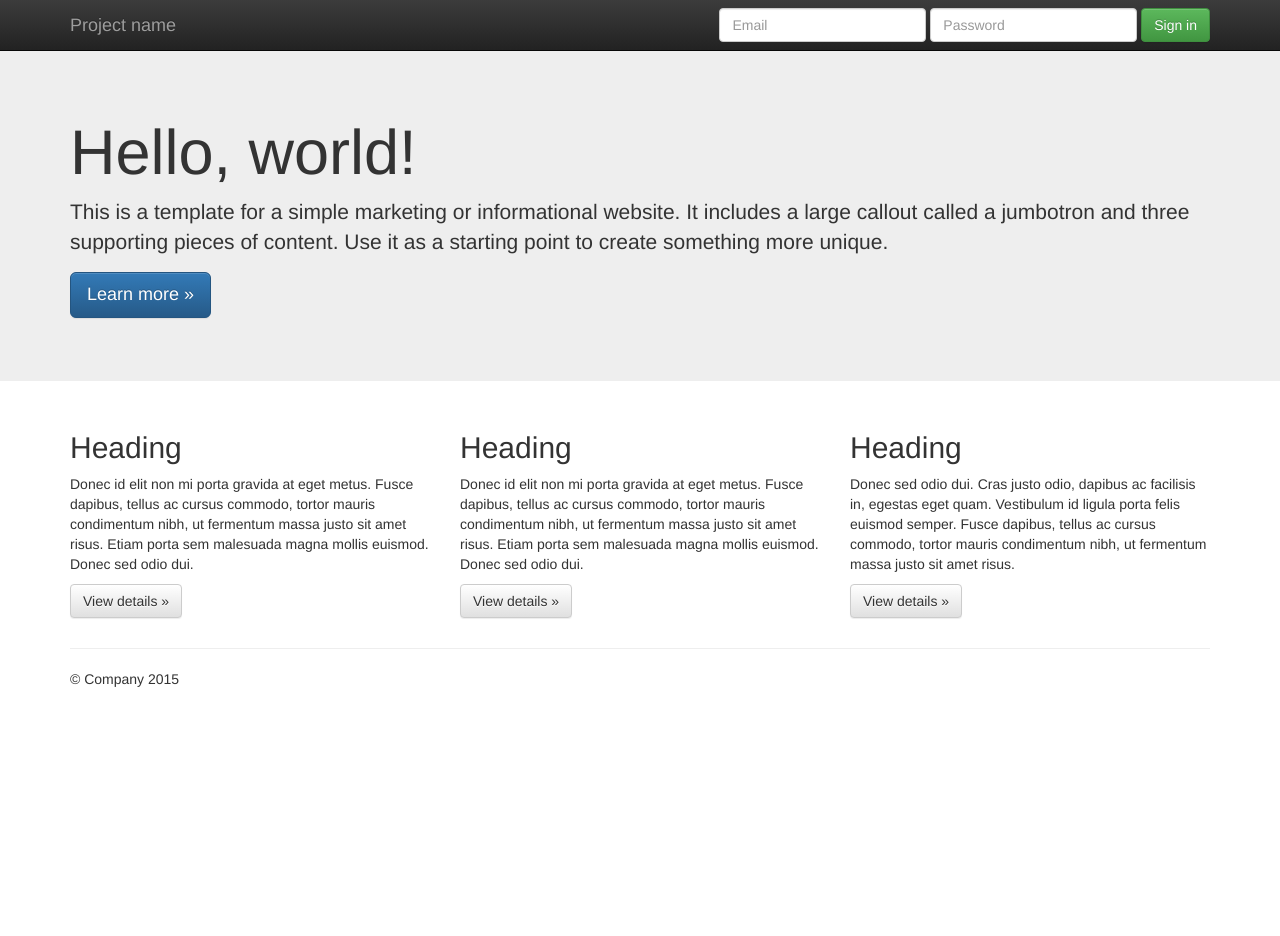
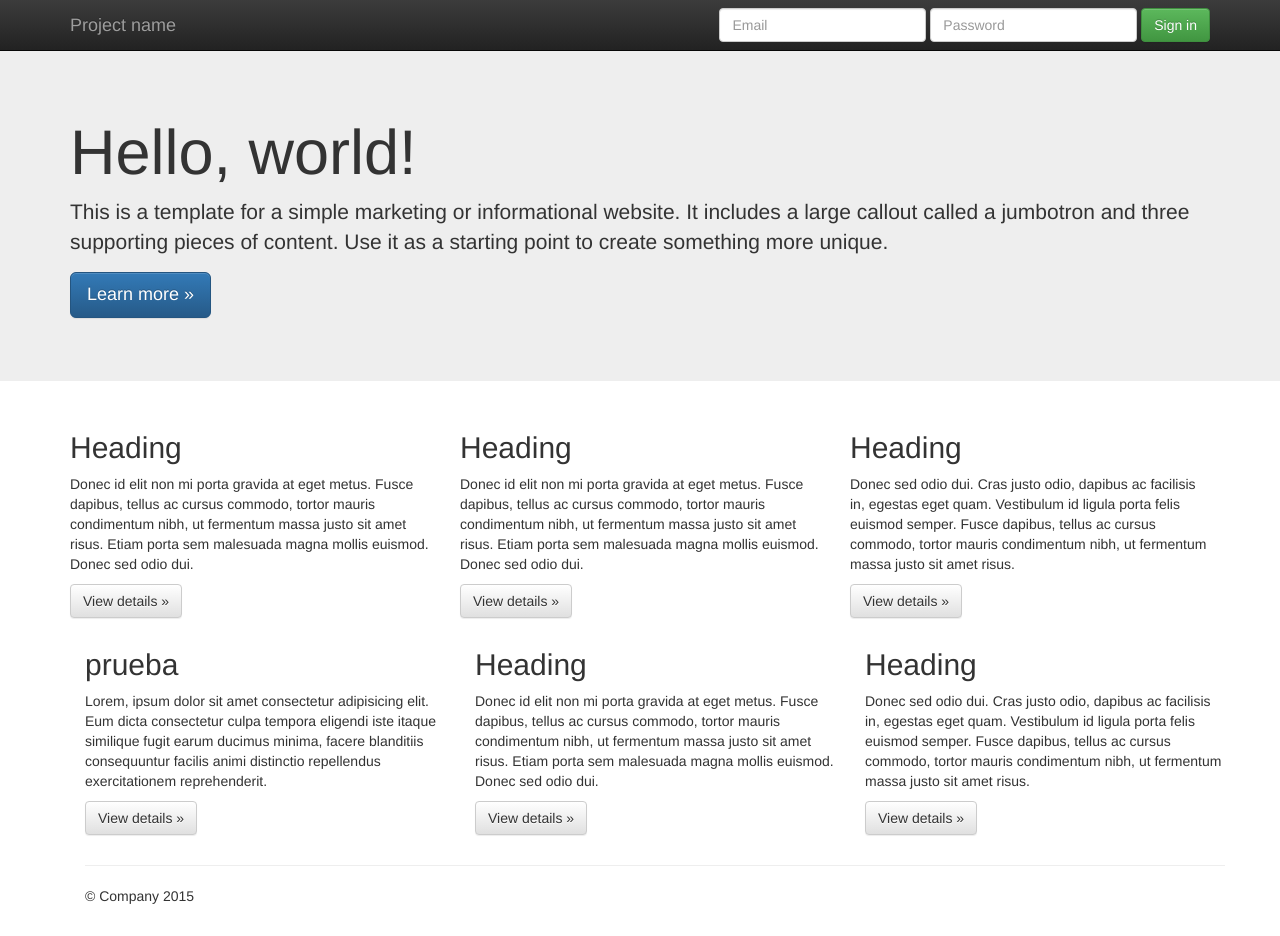
Before and after one commit to DeibyDev/Curso_Git, a plain HTML site: page index.html in a window 1280 px wide. Before the commit the page ends 800 px from the top, so only its background shows below. Drawn offline with nearby package versions, Linux system fonts and the light colour scheme.

Commit message:
nuevo contenedor

```diff
--- a/index.html
+++ b/index.html
@@ -6,7 +6,7 @@
     <head>
         <meta charset="utf-8">
         <meta http-equiv="X-UA-Compatible" content="IE=edge,chrome=1">
-        <title></title>
+        <title>it is a title</title>
         <meta name="description" content="">
         <meta name="viewport" content="width=device-width, initial-scale=1">
         <link rel="apple-touch-icon" href="apple-touch-icon.png">
@@ -80,6 +80,26 @@
           <p><a class="btn btn-default" href="#" role="button">View details &raquo;</a></p>
         </div>
       </div>
+      <div class="container">
+        <!-- Example row of columns -->
+        <div class="row">
+          <div class="col-md-4">
+            <h2>prueba</h2>
+            <p>Lorem, ipsum dolor sit amet consectetur adipisicing elit. Eum dicta consectetur culpa tempora eligendi iste itaque similique fugit earum ducimus minima, facere blanditiis consequuntur facilis animi distinctio repellendus exercitationem reprehenderit.</p>
+            <p><a class="btn btn-default" href="#" role="button">View details &raquo;</a></p>
+          </div>
+          <div class="col-md-4">
+            <h2>Heading</h2>
+            <p>Donec id elit non mi porta gravida at eget metus. Fusce dapibus, tellus ac cursus commodo, tortor mauris condimentum nibh, ut fermentum massa justo sit amet risus. Etiam porta sem malesuada magna mollis euismod. Donec sed odio dui. </p>
+            <p><a class="btn btn-default" href="#" role="button">View details &raquo;</a></p>
+         </div>
+          <div class="col-md-4">
+            <h2>Heading</h2>
+            <p>Donec sed odio dui. Cras justo odio, dapibus ac facilisis in, egestas eget quam. Vestibulum id ligula porta felis euismod semper. Fusce dapibus, tellus ac cursus commodo, tortor mauris condimentum nibh, ut fermentum massa justo sit amet risus.</p>
+            <p><a class="btn btn-default" href="#" role="button">View details &raquo;</a></p>
+          </div>
+        </div>
+
 
       <hr>
 
```
